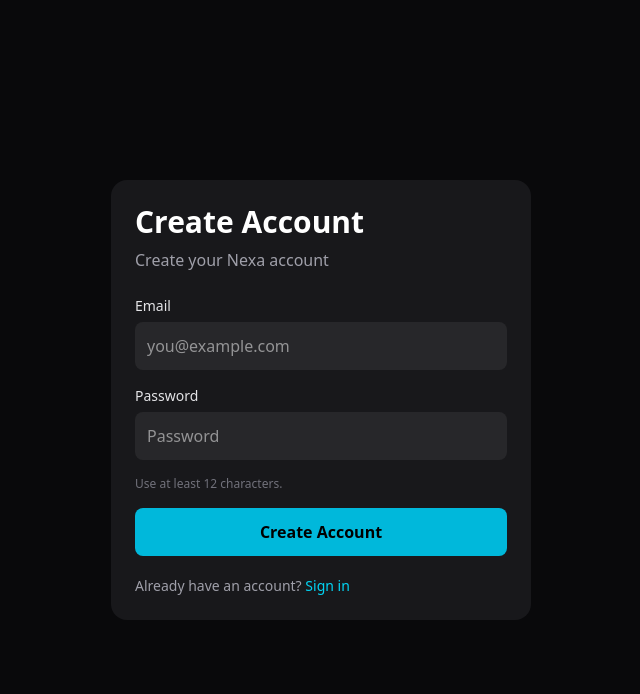
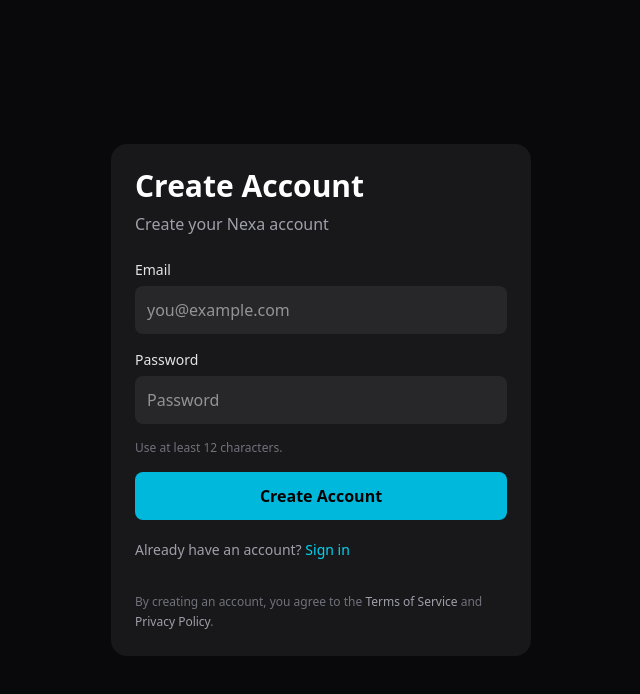
Before and after one commit to ys7259218-maker/nexa, a Next.js app: page /signup in a window 1280 px wide. Shown: the top 694 px of the page, without its empty margins (319-959 px from the left). Built offline with nearby package versions, Linux system fonts and the light colour scheme; no server answers.

Commit message:
chore: link terms and privacy policy on the signup form (#98)

```diff
--- a/components/auth/SignupForm.tsx
+++ b/components/auth/SignupForm.tsx
@@ -139,6 +139,18 @@
         </Link>
       </p>
 
+      <p className="mt-4 border-t border-zinc-800 pt-4 text-xs leading-5 text-zinc-500">
+        By creating an account, you agree to the{" "}
+        <Link href="/terms" className="text-zinc-400 hover:text-white">
+          Terms of Service
+        </Link>{" "}
+        and{" "}
+        <Link href="/privacy-policy" className="text-zinc-400 hover:text-white">
+          Privacy Policy
+        </Link>
+        .
+      </p>
+
     </div>
   );
 }
```
Also changed, not shown: pr-body.txt, 1 other file (tests, documents, lock files or other folders).
